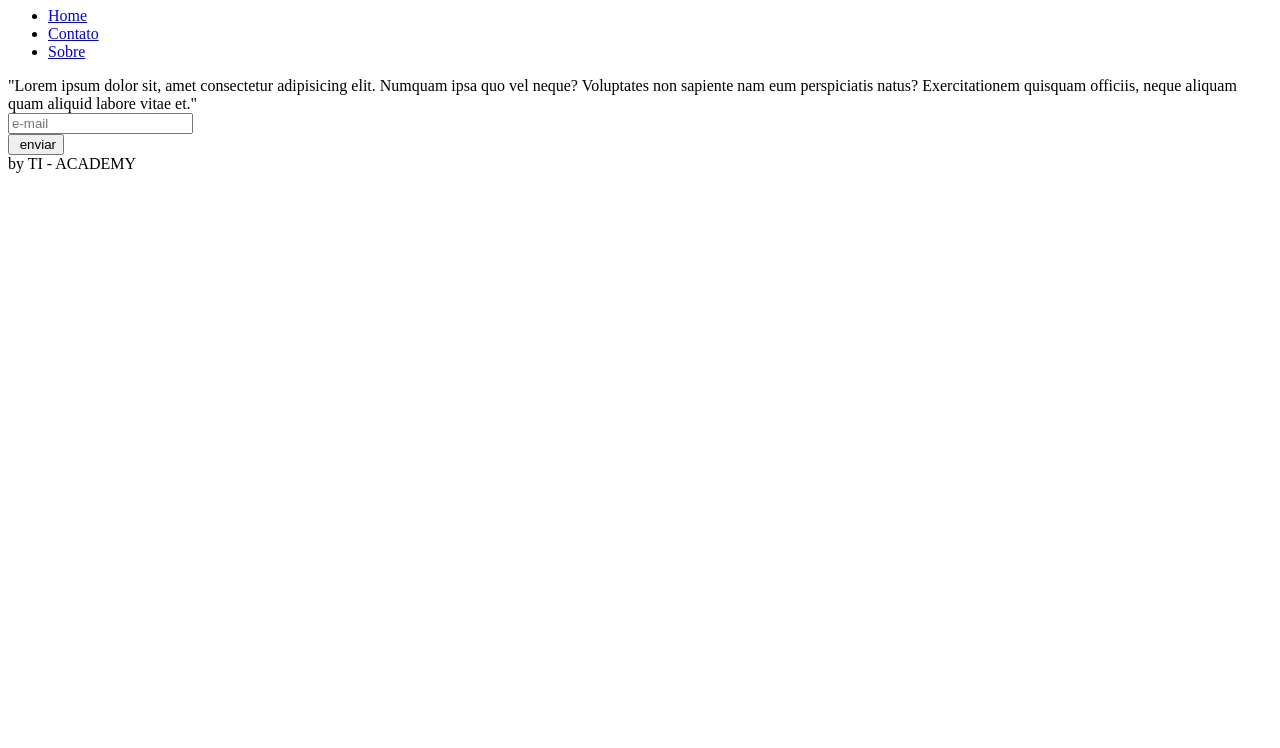
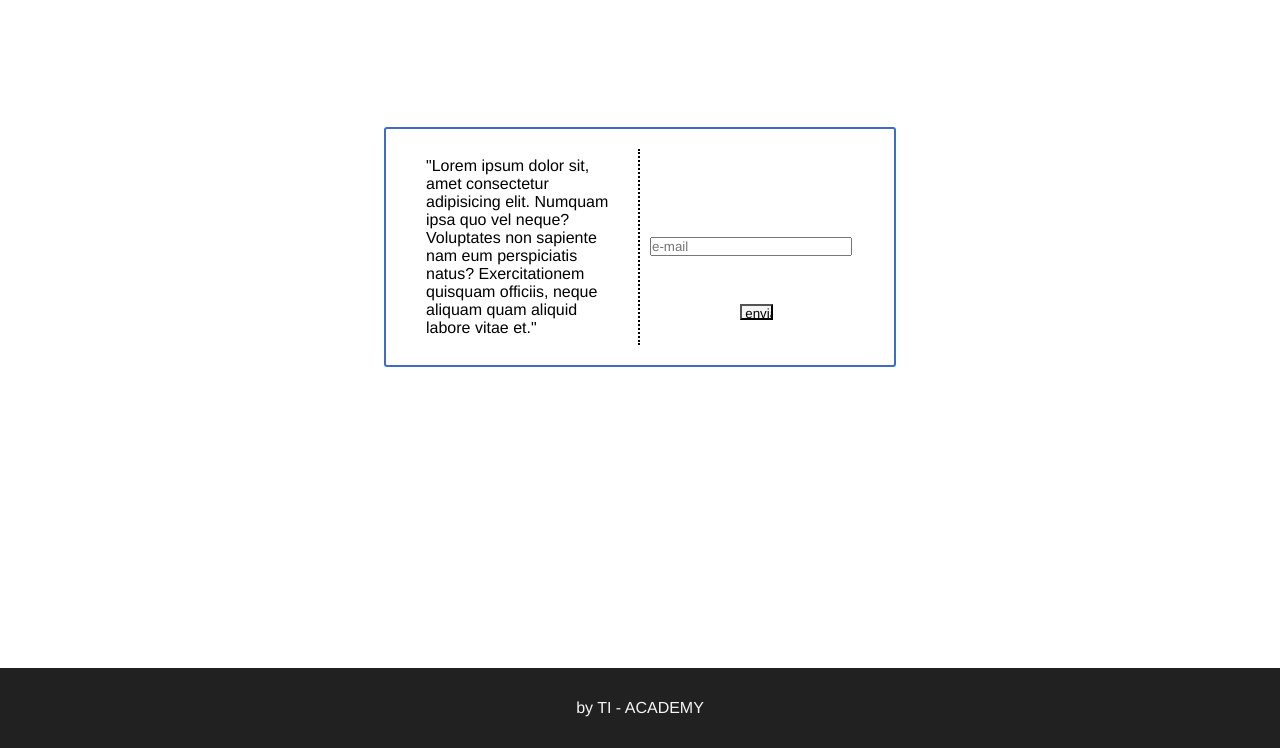
Before and after one commit to RafaTavares25/Repositorio-TIacademy, a plain HTML site: page Desafio1.html in a window 1280 px wide. Shown: the part 73-821 px from the top of the page. Before the commit the page ends 800 px from the top, so only its background shows below. Drawn offline with Linux system fonts and the light colour scheme; files that its build step writes are made by us from their sources.

Commit message:
Update Desafio1.html

```diff
--- a/Desafio1.html
+++ b/Desafio1.html
@@ -4,7 +4,7 @@
     <meta charset="UTF-8">
     <meta http-equiv="X-UA-Compatible" content="IE=edge">
     <meta name="viewport" content="width=device-width, initial-scale=1.0">
-    <link rel="stylesheet" href="css/style.css">
+    <link rel="stylesheet" href="css/styledesafio1.css">
     <title>Document</title>
 </head>
 <body>
```
